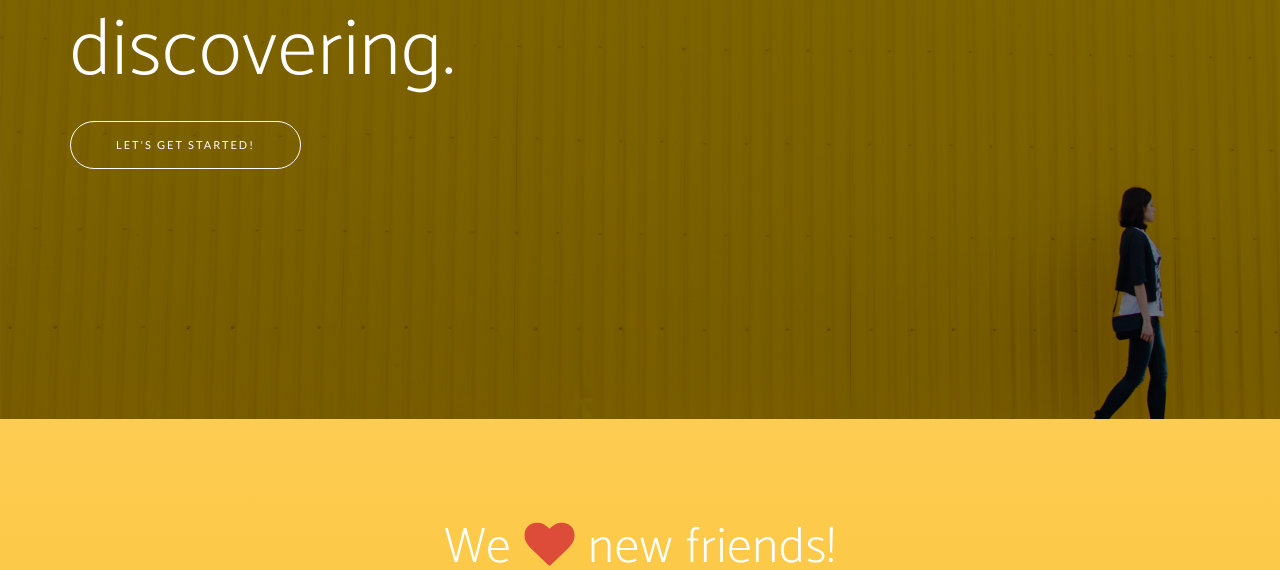
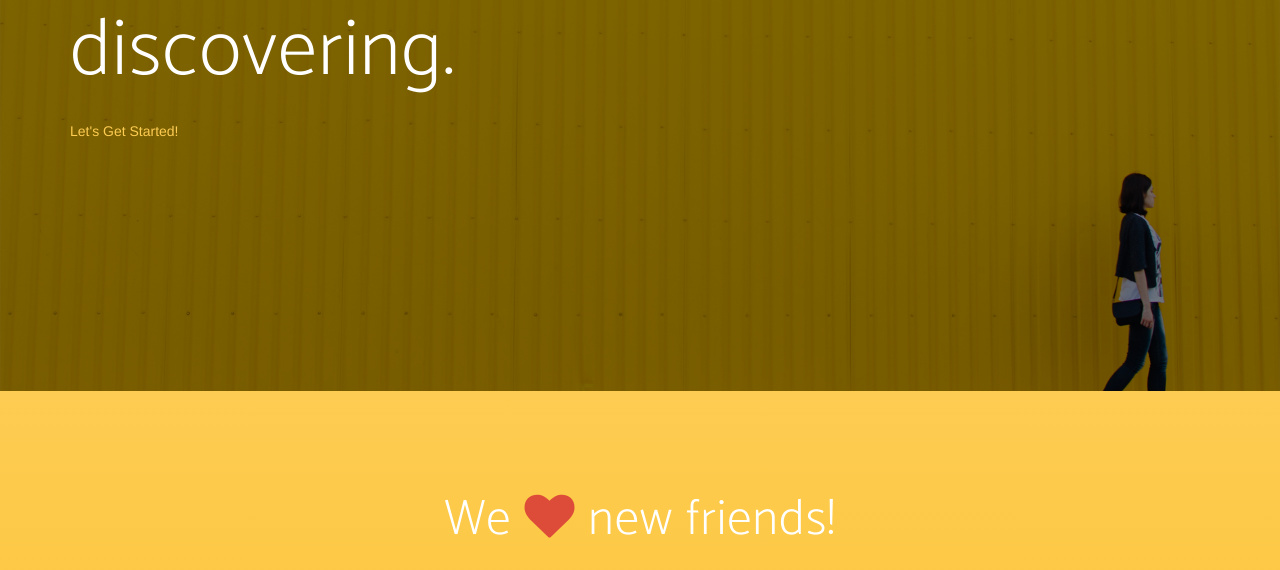
Before and after one commit to nainikaB/Website, a website: page index.html in a window 1280 px wide. Shown: the part 2960-3530 px from the top of the page. Drawn offline with nearby package versions, Linux system fonts and the light colour scheme; a script that the page names is missing; a web font is replaced by a local one.

Commit message:
Update index.html

```diff
--- a/index.html
+++ b/index.html
@@ -182,7 +182,7 @@
         <div class="cta-content">
             <div class="container">
                 <h2>Stop waiting.<br>Start discovering.</h2>
-                <a href="#contact" class="btn btn-outline btn-xl page-scroll">Let's Get Started!</a>
+                <a href="#contact" >Let's Get Started!</a>
             </div>
         </div>
         <div class="overlay"></div>
```
